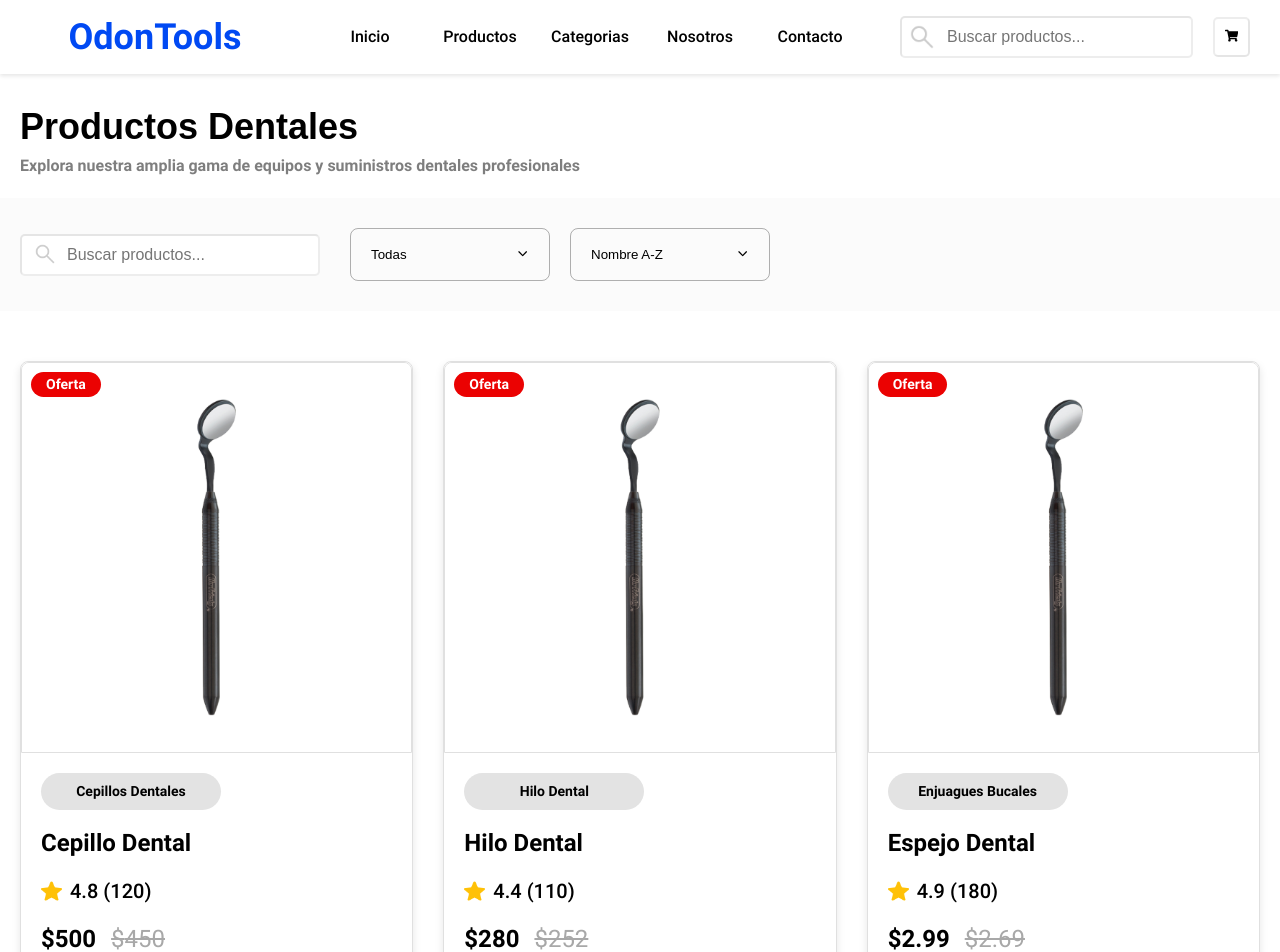
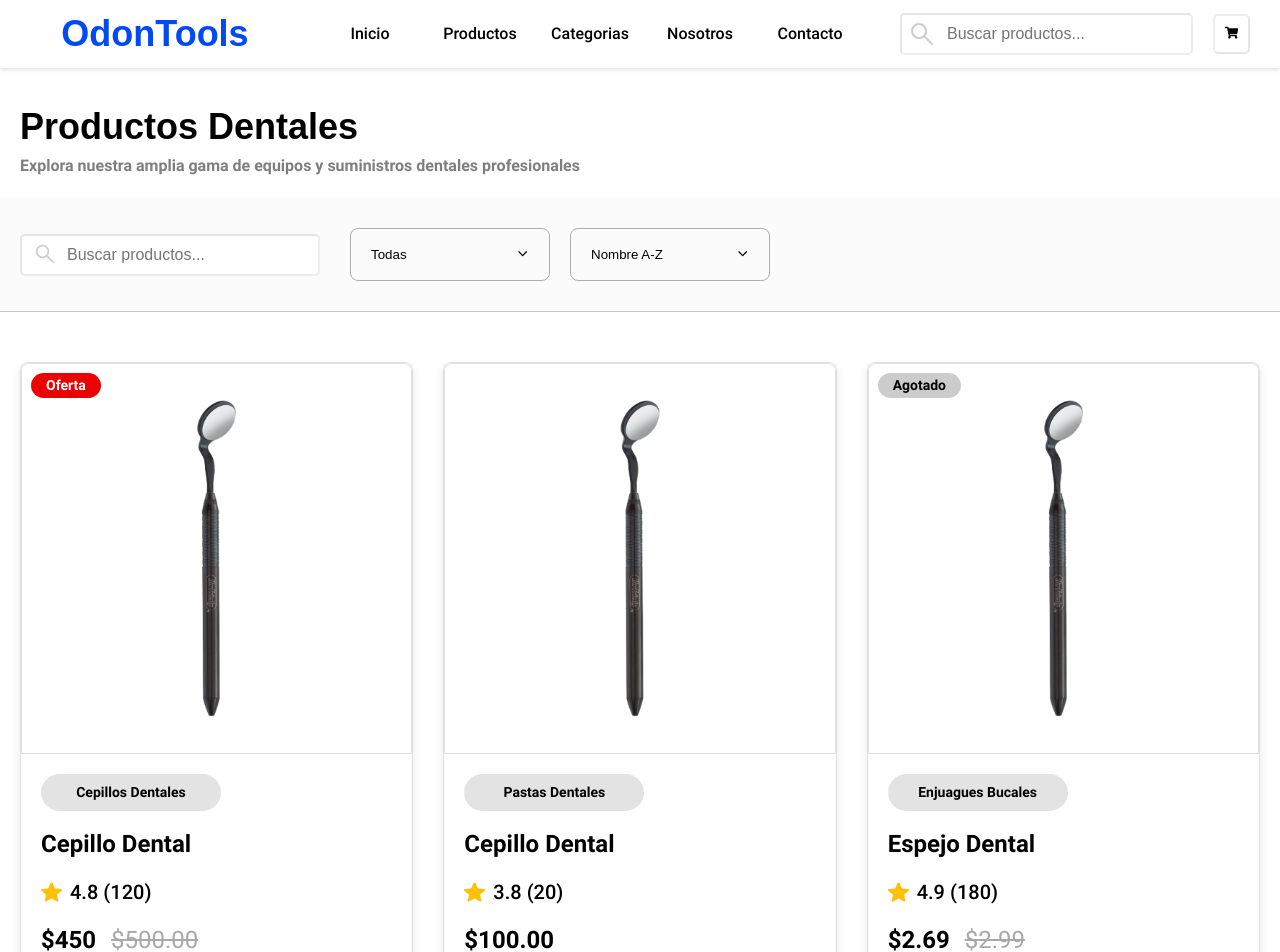
Before and after one commit to Lenin-Miranda/Odontools, a React (Vite) app: page /products in a window 1280 px wide. Shown: the top 952 px of the page. Built offline with nearby package versions, Linux system fonts and the light colour scheme.

Commit message:
producst/page

```diff
--- a/src/components/NavBar/NavBar.css
+++ b/src/components/NavBar/NavBar.css
@@ -25,6 +25,11 @@
   color: #0049f3;
   text-align: center;
   width: 100%;
+  background: none;
+  border: none;
+  height: 48px;
+  cursor: pointer;
+  font-family: "Geist", Arial, Helvetica, sans-serif;
 }
 
 .navbar__list {
--- a/src/components/NavBar/NavBar.jsx
+++ b/src/components/NavBar/NavBar.jsx
@@ -1,10 +1,11 @@
 import "./Navbar.css";
 import { FaShoppingCart } from "react-icons/fa";
-import search from "../../assets/search.png";
+
 import { Link } from "react-scroll";
 import { FaBars } from "react-icons/fa";
 import { AiOutlineClose } from "react-icons/ai";
 import { useState, useEffect } from "react";
+import SearchBar from "../Searchbar/SearchBar";
 
 export default function NavBar({ toggleCart, children }) {
   const [windowsWidth, setWindowsWidth] = useState(window.innerWidth);
@@ -29,7 +30,9 @@ export default function NavBar({ toggleCart, children }) {
   return windowsWidth >= 761 ? (
     <nav className="navbar">
       <div className="navbar__logo">
-        <h1 className="navbar__title">OdonTools</h1>
+        <button to="home" className="navbar__title">
+          OdonTools
+        </button>
       </div>
       <ul className="navbar__list">
         <li className="navbar__list-item">
@@ -49,16 +52,7 @@ export default function NavBar({ toggleCart, children }) {
         </li>
       </ul>
       <div className="navbar__search">
-        <div className="navbar__search-icon-container">
-          <img className="navbar__search-icon" src={search} alt="Search Icon" />
-          <label className="navbar__search-label" htmlFor="search"></label>
-          <input
-            className="navbar__search-input"
-            placeholder={`Buscar productos...`}
-            type="text"
-            id="search"
-          ></input>
-        </div>
+        <SearchBar />
         <button className="navbar__cart-button" onClick={toggleCart}>
           <FaShoppingCart />
         </button>
--- a/src/components/ProductsCard/ProductsCard.css
+++ b/src/components/ProductsCard/ProductsCard.css
@@ -42,17 +42,17 @@
   justify-content: center;
   align-items: center;
   padding-bottom: 10px;
-  display: flex;
-  flex-direction: column;
   border: 1px solid #e0e0e0;
   border-radius: 8px;
   align-items: flex-start;
   box-shadow: 0 4px 8px rgba(0, 0, 0, 0.1);
   position: relative;
+  max-width: 600px;
 }
 
 .products__list-image {
   height: auto;
+  max-height: 450px;
   width: 100%;
   border-radius: 8px 8px 0 0;
   border: 1px solid #e0e0e0;
@@ -94,6 +94,7 @@
   padding: 20px;
   width: 100%;
   box-sizing: border-box;
+  width: 100%;
 }
 
 .products__list-button {
--- a/src/components/ProductsCard/ProductsCard.jsx
+++ b/src/components/ProductsCard/ProductsCard.jsx
@@ -7,11 +7,16 @@ export default function ProductsCard({ products }) {
   const productsList = products.map((product) => {
     return (
       <li className="products__list-item" key={product.id}>
-        {product.discount ? (
+        {product.stock === 0 ? (
+          <span
+            className="products__list-offer"
+            style={{ backgroundColor: "#ccc", color: "#000" }}
+          >
+            Agotado
+          </span>
+        ) : product.discount ? (
           <span className="products__list-offer">Oferta</span>
-        ) : (
-          ""
-        )}
+        ) : null}
         <img
           className="products__list-image"
           src={product.image}
@@ -27,13 +32,22 @@ export default function ProductsCard({ products }) {
             </p>
           </div>
           <div className="products__list-price-container">
-            <p className="products__list-price">${product.price}</p>
             {product.discount ? (
-              <p className="products__list-price products__list-price_type-discount">
-                ${parseFloat(product.discountedPrice(product.price).toFixed(2))}
+              <>
+                <p className="products__list-price">
+                  $
+                  {parseFloat(
+                    product.discountedPrice(product.price).toFixed(2)
+                  )}
+                </p>
+                <p className="products__list-price products__list-price_type-discount">
+                  ${product.price.toFixed(2)}
+                </p>
+              </>
+            ) : (
+              <p className="products__list-price">
+                ${product.price.toFixed(2)}
               </p>
-            ) : (
-              ""
             )}
           </div>
 
--- /dev/null
+++ b/src/components/SearchBar/SearchBar.jsx
@@ -0,0 +1,60 @@
+import search from "../../assets/search.png";
+import { useState } from "react";
+import { Navigate, useNavigate } from "react-router";
+import { products } from "../../data/productsData";
+import "./SearchBar.css";
+
+export default function SearchBar() {
+  const [query, setQuery] = useState("");
+  const [results, setResults] = useState([]);
+
+  const navigate = useNavigate();
+
+  const handleSearch = (e) => {
+    const value = e.target.value;
+    setQuery(value);
+
+    if (value.trim() === "") {
+      setResults([]);
+      return;
+    }
+
+    const filtered = products.filter((product) => {
+      return product.name.toLowerCase().includes(value.toLowerCase());
+    });
+
+    setResults(filtered);
+  };
+
+  const handleSelect = (id) => {
+    setQuery("");
+    setResults([]);
+    navigate(`/product/${id}`);
+  };
+
+  return (
+    <div className="navbar__search-icon-container">
+      <img className="navbar__search-icon" src={search} alt="Search Icon" />
+      <label className="navbar__search-label" htmlFor="search"></label>
+      <input
+        className="navbar__search-input"
+        placeholder={`Buscar productos...`}
+        type="text"
+        id="search"
+        value={query}
+        onChange={handleSearch}
+      ></input>
+      <div className="seachbar__container">
+        {results.map((item) => (
+          <div
+            key={item.id}
+            onClick={() => handleSelect(item.id)}
+            className="searchbar__containter-products"
+          >
+            {item.name}
+          </div>
+        ))}
+      </div>
+    </div>
+  );
+}
--- a/src/data/productsData.js
+++ b/src/data/productsData.js
@@ -14,6 +14,7 @@ export const products = [
     categorie: "Cepillos Dentales",
     isFavorite: true,
     isLiked: false,
+    stock: 3,
   },
   {
     id: 2,
@@ -28,6 +29,7 @@ export const products = [
     categorie: "Hilo Dental",
     isFavorite: false,
     isLiked: false,
+    stock: 10,
   },
   {
     id: 3,
@@ -42,6 +44,7 @@ export const products = [
     categorie: "Enjuagues Bucales",
     isFavorite: false,
     isLiked: false,
+    stock: 0,
   },
   {
     id: 4,
@@ -54,8 +57,9 @@ export const products = [
     reviews: 20,
     discount: false,
     categorie: "Pastas Dentales",
-    isFavorite: true,
+    isFavorite: false,
     isLiked: false,
+    stock: 5,
   },
   {
     id: 5,
@@ -70,6 +74,7 @@ export const products = [
     categorie: "Higiene Oral",
     isFavorite: true,
     isLiked: false,
+    stock: 2,
   },
   {
     id: 6,
@@ -80,9 +85,25 @@ export const products = [
     discountedPrice: (price) => price * 0.9,
     rating: 2.8,
     reviews: 50,
-    discount: false,
+    discount: true,
     categorie: "Higiene Oral",
     isFavorite: true,
     isLiked: false,
+    stock: 4,
+  },
+  {
+    id: 7,
+    name: "Ortodoncia",
+    image: espejoBlack,
+    description: "Cepillo Dental Black Line",
+    price: 280,
+    discountedPrice: (price) => price * 0.9,
+    rating: 4.9,
+    reviews: 50,
+    discount: true,
+    categorie: "Higiene Oral",
+    isFavorite: true,
+    isLiked: false,
+    stock: 4,
   },
 ];
--- a/src/pages/ProductsPage.css
+++ b/src/pages/ProductsPage.css
@@ -17,6 +17,7 @@
   flex-direction: row;
   gap: 30px;
   align-items: center;
+  border-bottom: 1px solid #00000036;
 }
 
 .products__searchbar-title {
@@ -93,6 +94,9 @@
 
 .products__searchbar-cards {
   padding: 0 20px;
+  display: flex;
+  justify-content: center;
+  align-items: center;
 }
 
 .products__searchbar-elements-list-item {
--- a/src/pages/ProductsPage.jsx
+++ b/src/pages/ProductsPage.jsx
@@ -4,6 +4,19 @@ import { useState } from "react";
 import { IoIosArrowDown } from "react-icons/io";
 import { FaCheck } from "react-icons/fa";
 import ProductsCard from "../components/ProductsCard/ProductsCard";
+import {
+  sortByPriceAsc,
+  sortByPriceDesc,
+  sortByName,
+  sortByRating,
+} from "../utils/sortTypes/sortTypes";
+import {
+  filterOnSale,
+  filterInStock,
+  filterByRatingAbove,
+  filterAll,
+} from "../utils/filterTypes/filterTypes.js";
+
 export default function ProductsPage({ items }) {
   const [isSearch, setIsSearch] = useState("");
   const [openMenu, setOpenMenu] = useState(null);
@@ -12,19 +25,40 @@ export default function ProductsPage({ items }) {
 
   const filter = [
     { id: 1, name: "Todas" },
-    { id: 2, name: "Equipos Dentales" },
-    { id: 3, name: "Instrumentos" },
-    { id: 4, name: "Materiales" },
-    { id: 5, name: "Imagenologia" },
+    { id: 2, name: "En stock" },
+    { id: 3, name: "En oferta" },
+    { id: 4, name: "Mejor valorados" },
   ];
   const sort = [
     { id: 1, name: "Nombre A-Z" },
     { id: 2, name: "Precio: Menor a Mayor" },
     { id: 3, name: "Precio: Mayor a Menor" },
-    { id: 4, name: "Mejor Valorados" },
+    { id: 4, name: "Mejor valorados" },
   ];
 
-  console.log(sortOption);
+  const getFilteredAndSortedProducts = () => {
+    let filtered = searchFunction();
+
+    if (filterOption === "En stock") filtered = filterInStock(filtered);
+    else if (filterOption === "En oferta") filtered = filterOnSale(filtered);
+    else if (filterOption === "Mejor valorados")
+      filtered = filterByRatingAbove(filtered);
+
+    if (sortOption === "Nombre A-Z") return sortByName(filtered);
+    if (sortOption === "Precio: Menor a Mayor") return sortByPriceAsc(filtered);
+    if (sortOption === "Precio: Mayor a Menor")
+      return sortByPriceDesc(filtered);
+    if (sortOption === "Mejor valorados") return sortByRating(filtered);
+
+    return filtered;
+  };
+
+  const searchFunction = () => {
+    const query = isSearch.toLowerCase();
+    return items.filter((item) => {
+      return item.name.toLowerCase().includes(query);
+    });
+  };
 
   return (
     <section className="products__page">
@@ -142,7 +176,7 @@ export default function ProductsPage({ items }) {
           </div>
         </div>
         <div className="products__searchbar-cards">
-          <ProductsCard products={items} />
+          <ProductsCard products={getFilteredAndSortedProducts()} />
         </div>
       </div>
     </section>
--- /dev/null
+++ b/src/utils/filterTypes/filterTypes.js
@@ -0,0 +1,15 @@
+export const filterAll = (products) => {
+  return products;
+};
+
+export const filterInStock = (products) => {
+  return products.filter((product) => product.stock > 0);
+};
+
+export const filterOnSale = (products) => {
+  return products.filter((product) => product.discount === true);
+};
+
+export const filterByRatingAbove = (products, minRating = 4) => {
+  return products.filter((product) => product.rating >= minRating);
+};
--- /dev/null
+++ b/src/utils/sortTypes/sortTypes.js
@@ -0,0 +1,17 @@
+import { products } from "../../data/productsData";
+
+export const sortByPriceAsc = (products) => {
+  return [...products].sort((a, b) => a.price - b.price);
+};
+
+export const sortByPriceDesc = (products) => {
+  return [...products].sort((a, b) => b.price - a.price);
+};
+
+export const sortByName = (products) => {
+  return [...products].sort((a, b) => a.name.localeCompare(b.name));
+};
+
+export const sortByRating = (products) => {
+  return [...products].sort((a, b) => b.rating - a.rating);
+};
```
Also changed, not shown: src/components/SearchBar/SearchBar.css (added).
